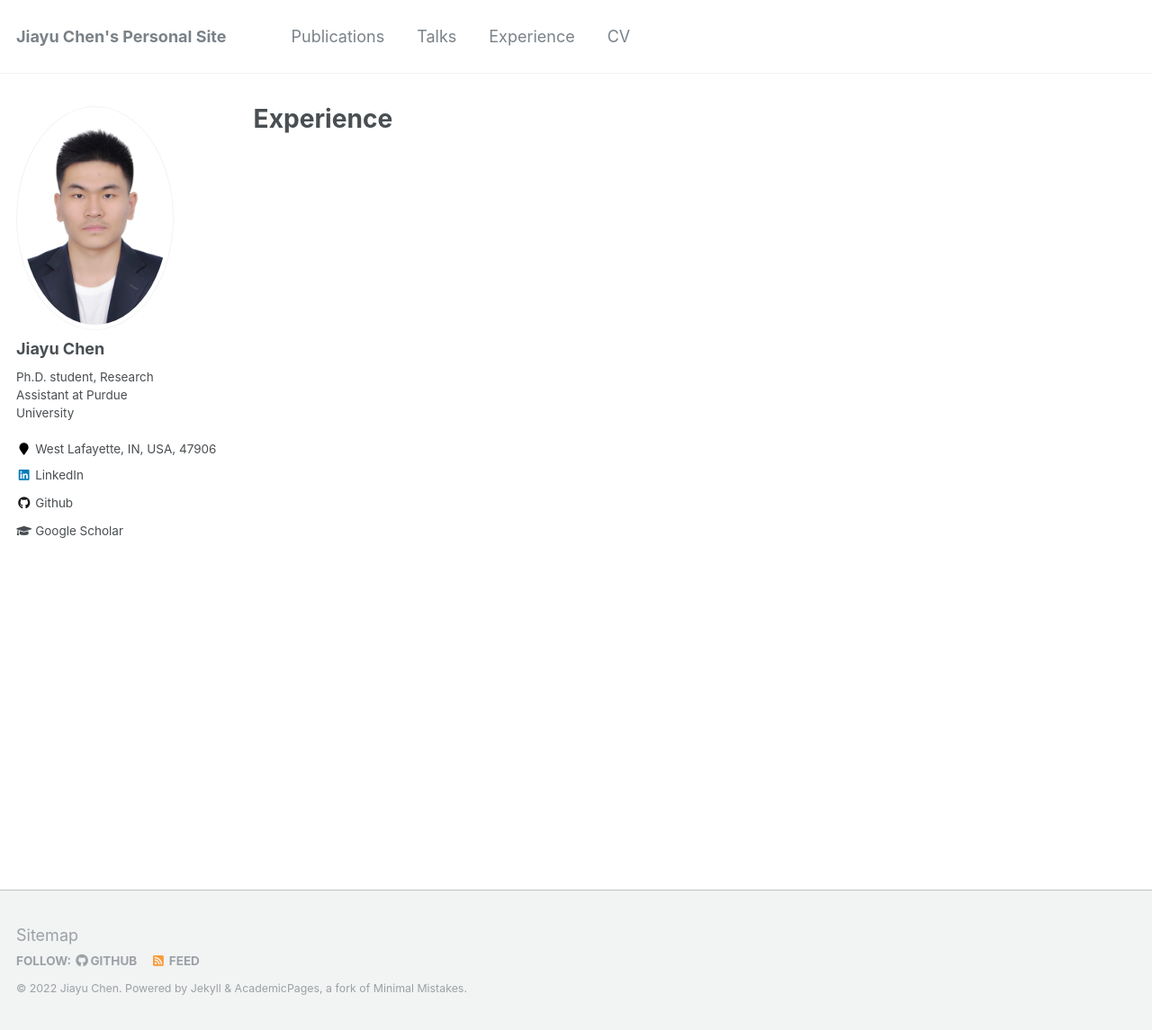
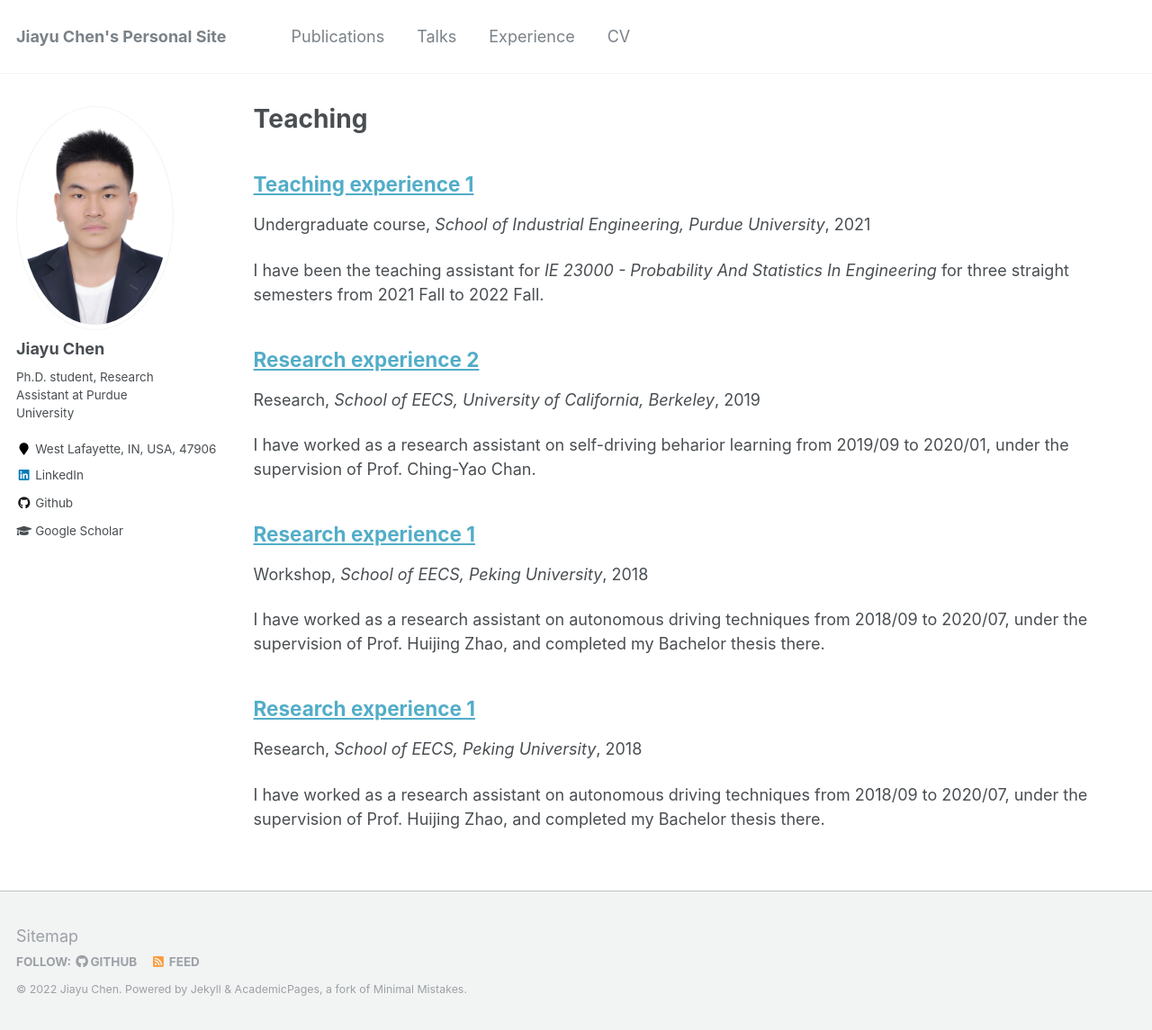
Before and after one commit to LucasCJYSDL/LucasCJYSDL.github.io, a Jekyll site: the page built from _pages/teaching.html, in a window 1280 px wide and 1145 px high. Shown: the whole window at 90% size. Built offline with Jekyll 4.4.1, drawn with Linux system fonts in a browser that asks for light colours.

Commit message:
teaching

```diff
--- a/_pages/experience.html
+++ b/_pages/teaching.html
@@ -1,7 +1,7 @@
 ---
 layout: archive
-title: "Experience"
-permalink: /experience/
+title: "Teaching"
+permalink: /teaching/
 author_profile: true
 ---
 
--- a/_experience/research-2.md
+++ b/_teaching/research-2.md
@@ -1,8 +1,8 @@
 ---
 title: "Research experience 2"
-collection: experience
+collection: teaching
 type: "Research"
-permalink: /experience/research-2
+permalink: /teaching/research-2
 venue: "School of EECS, University of California, Berkeley"
 date: 2019-09-01
 location: "Berkeley, CA, USA"
--- a/_experience/research-3.md
+++ b/_teaching/research-3.md
@@ -1,8 +1,8 @@
 ---
 title: "Research experience 1"
-collection: experience
+collection: teaching
 type: "Workshop"
-permalink: /experience/research-1
+permalink: /teaching/research-1
 venue: "School of EECS, Peking University"
 date: 2018-09-01
 location: "Beijing, China"
--- a/_experience/teaching-1.md
+++ b/_teaching/teaching-1.md
@@ -1,8 +1,8 @@
 ---
 title: "Teaching experience 1"
-collection: experience
+collection: teaching
 type: "Undergraduate course"
-permalink: /experience/teaching-1
+permalink: /teaching/teaching-1
 venue: "School of Industrial Engineering, Purdue University"
 date: 2021-08-01
 location: "West Lafayette, IN, USA"
```
Also changed, not shown: _teaching/research-1.md (renamed from _experience/research-1.md, +2 -2 lines).
